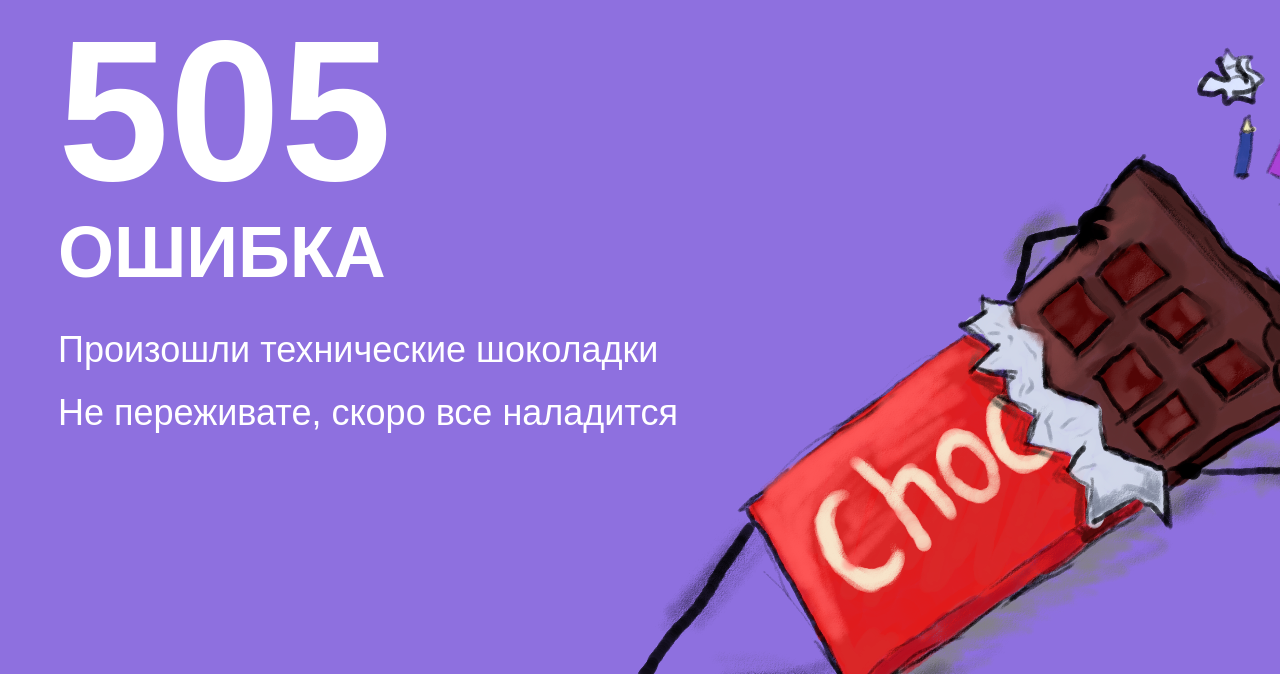
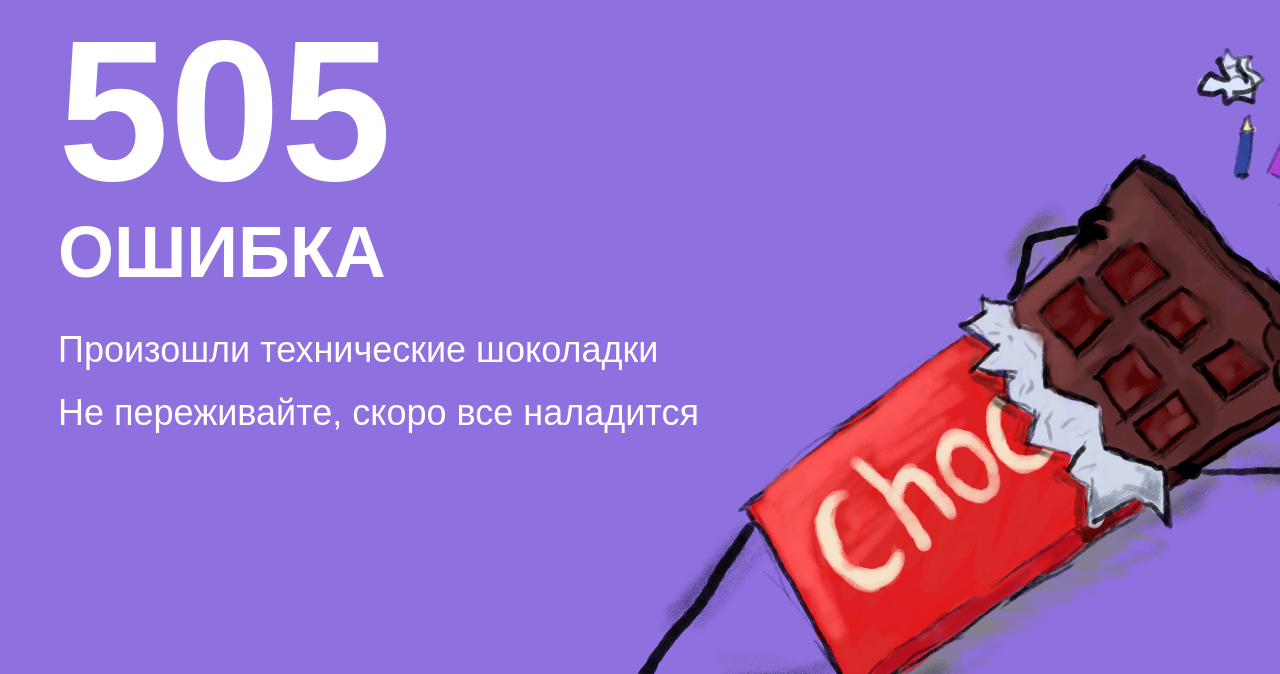
Before and after one commit to OwlPoisonDream/Practice, a Python web app: template app/templates/505.html in a window 1280 px wide. Shown: the part 27-701 px from the top of the page. Run offline with Jinja, Linux system fonts and the light colour scheme; the template is opened without the code that fills it, so the values that code supplies are empty.

Commit message:
Update 505.html

```diff
--- a/app/templates/505.html
+++ b/app/templates/505.html
@@ -4,6 +4,6 @@
     <p class="s404-505"> 505</p>
     <p class="errortxt"> ОШИБКА</p>
     <p class="txt"> Произошли технические шоколадки</p>
-    <p class="txt"> Не переживате, скоро все наладится</p>
+    <p class="txt"> Не переживайте, скоро все наладится</p>
 </div>
     {% endblock %}
```
